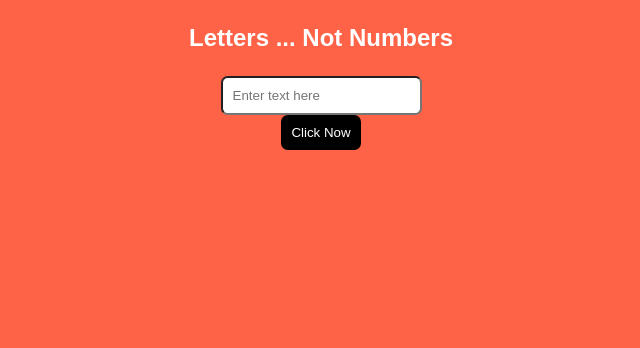
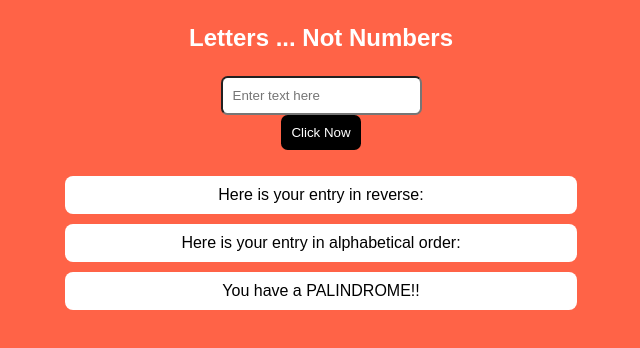
Before and after one commit to debragordon/js-array-string-manipulation, a plain HTML site: page index.html in a window 1280 px wide. Both pictures are taken after a click on the button "Click Now". Shown: the whole page, without its empty margins (319-959 px from the left). Drawn offline with Linux system fonts and the light colour scheme.

Commit message:
very close, just have to update the css container hide and unhide class and have to have this work when keystroking enter

```diff
--- a/index.html
+++ b/index.html
@@ -8,7 +8,13 @@
   <h2>Letters ... Not Numbers</h2>
   <input type="text" name="" value="" placeholder="Enter text here" id="user-input">
   <button type="" id="convert">Click Now</button>
+  <div class="container">
+    <div id="reverseHere" class="answer"></div>
+    <div id="abcHere" class="answer"></div>
+    <div id="palindromeHere" class="answer"></div>
+  </div>
   <script src="main.js" type="text/javascript" charset="utf-8" async defer></script>
+
 </body>
 
 </html>
--- a/main.css
+++ b/main.css
@@ -31,3 +31,17 @@ button {
   border-radius: .5em;
   margin: 0 auto;
 }
+
+.container {
+  width: 40%;
+  display: block;
+  margin: 0 auto;
+}
+
+.answer {
+  padding: 10px;
+  margin: 10px 0;
+  background: white;
+  color: black;
+  border-radius: .5em;
+}
--- a/main.js
+++ b/main.js
@@ -14,12 +14,23 @@ document.getElementById("convert").addEventListener("click", function (event) {
   //convert string to an array
   originalArray = userString.split('');
   console.log("This is my string made into an array: ", originalArray);
+
   //call function to reverse array
   var reverseString = reversal(userString);
+  console.log("This is my string reversed: ", reverseString);
+    //DIV id=reverseHere ... write this to the DOM
+  document.getElementById("reverseHere").innerHTML = "<p>Here is your entry in reverse: " + reverseString +"</p>";
   //call alphabits function
-  alphabits();
+  var alphabetString = originalArray.sort().join('');
+  console.log("This is my string alphabetized: ", alphabetString);
+    //DIV id=abcHere ... write this to the DOM
+  document.getElementById("abcHere").innerHTML = "<p>Here is your entry in alphabetical order: " + alphabetString +"</p>";
+
   //call palindrom function
   palindrome(userString, reverseString);
+    //DIV id=palindromeHere ... write this to the DOM
+  console.log("Program complete");
+
 });
 
 //event listener enter
@@ -32,13 +43,12 @@ function reversal(userString) {
   return reverseArray.join('');
 
   //print string to DOM
-  console.log("This is my reverse String: ", reverseString);
 }
 
 function alphabits() {
   //sort array alphabetically
+  //convert array to string
 
-  //convert array to string
   //write string to DOM
 }
 
@@ -47,23 +57,22 @@ function palindrome(userString, reverseString) {
   //if palidrome write "this is a ..." to the DOM
   //else write "this ..." to the DOM
   if (userString === reverseString) {
-    console.log("You have a palindrome!"); //make this go to DOM
+    document.getElementById("palindromeHere").innerHTML = "You have a PALINDROME!!";
+    console.log("You have a palindrome!");
   } else {
-      console.log("You do not have a palindrome!"); //make this go to DOM
-
-  }
+      document.getElementById("palindromeHere").innerHTML = "You do NOT have a palindrome";
+      console.log("You do not have a palindrome!");
+    }
 }
 
 
 // The text input should only accept letters. No numbers.
 function validate(userStringRepresentation) {
-    console.log(userStringRepresentation);
     //check to see if userStringRepresentation is only letters
     if (userStringRepresentation.indexOf(0) >= 0 || userStringRepresentation.indexOf(1) >= 0 || userStringRepresentation.indexOf(2) >= 0 || userStringRepresentation.indexOf(3) >= 0 || userStringRepresentation.indexOf(4) >= 0 || userStringRepresentation.indexOf(5) >= 0 || userStringRepresentation.indexOf(6) >= 0 || userStringRepresentation.indexOf(7) >= 0 || userStringRepresentation.indexOf(8) >= 0 || userStringRepresentation.indexOf(9) >= 0) {
       alert("Please enter only phrases containing letters. Try again.");
       invalidEntryFlag = false;
     } else {
         invalidEntryFlag = true;
-    }
-
+      }
 }
```
